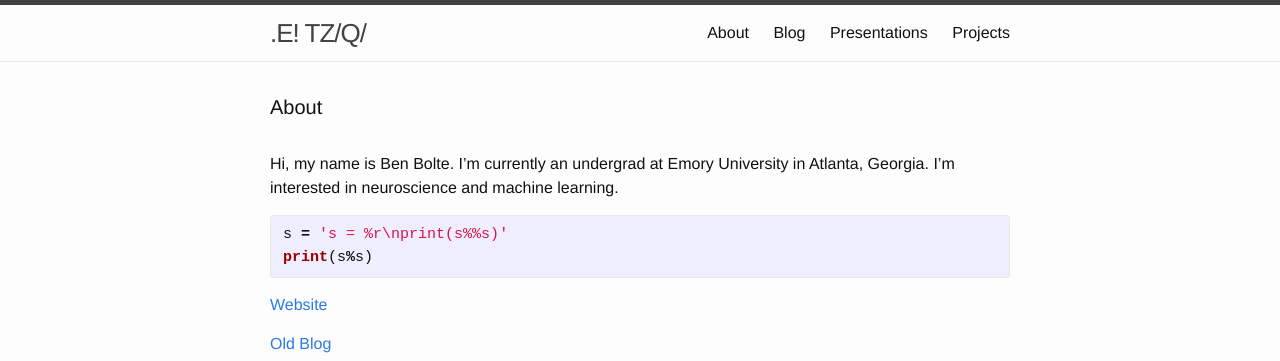
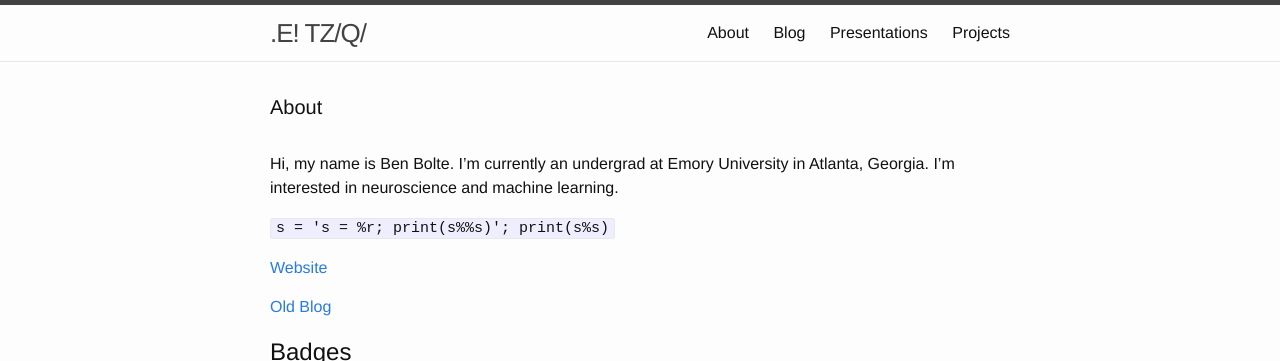
Before and after one commit to codekansas/codekansas.github.io, a Jekyll site: the page built from about.md, in a window 1280 px wide, cut to the strip 0-361 px from the top of the page. Built offline with Jekyll 4.4.1, drawn with Linux system fonts in a browser that asks for light colours.

Commit message:
updated about.md

```diff
--- a/about.md
+++ b/about.md
@@ -6,10 +6,7 @@ permalink: /about/
 
 Hi, my name is Ben Bolte. I'm currently an undergrad at Emory University in Atlanta, Georgia. I'm interested in neuroscience and machine learning.
 
-{% highlight python %}
-s = 's = %r\nprint(s%%s)'
-print(s%s)
-{% endhighlight %}
+`s = 's = %r; print(s%%s)'; print(s%s)`
 
 [Website](http://benjaminbolte.com)
 
```
